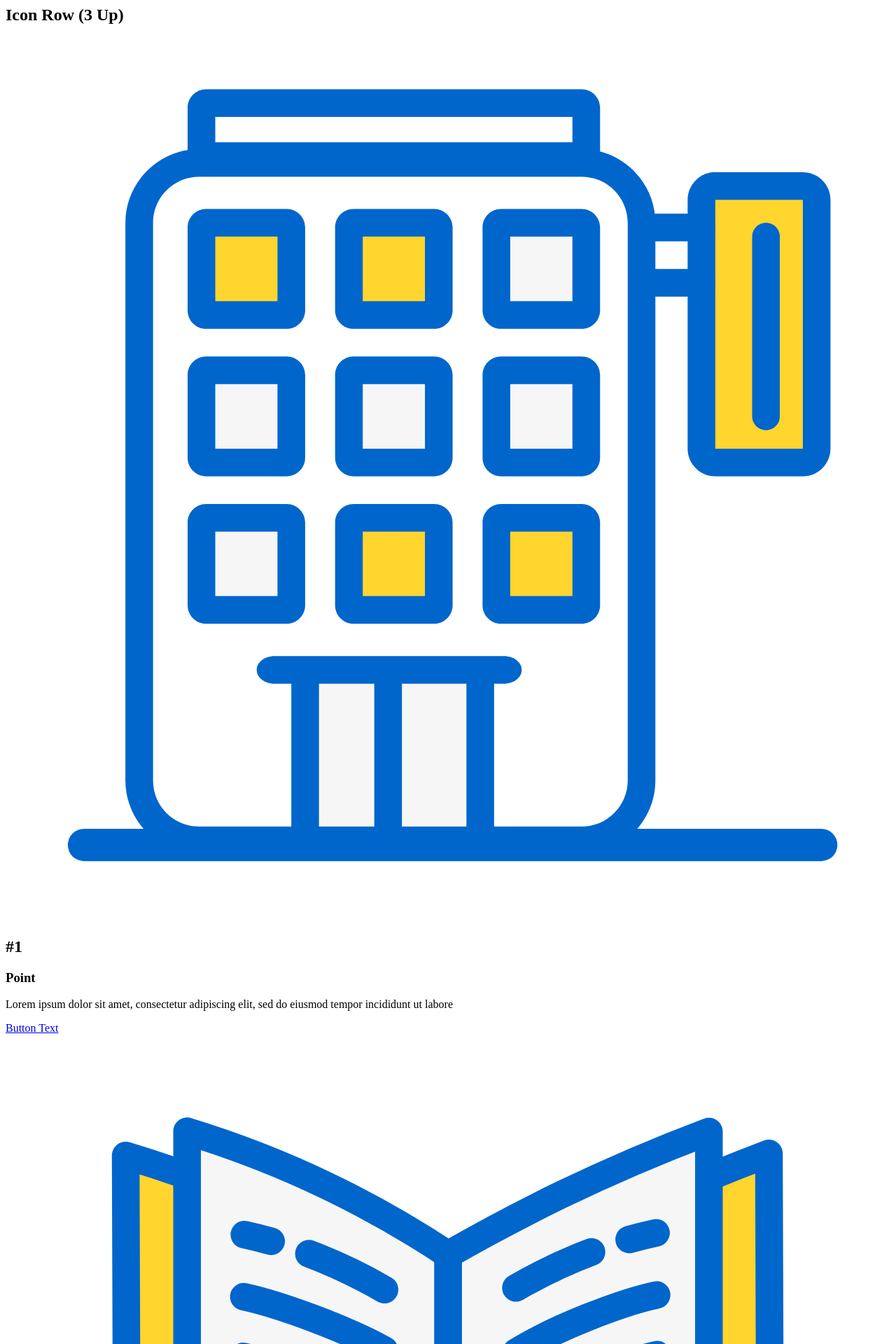
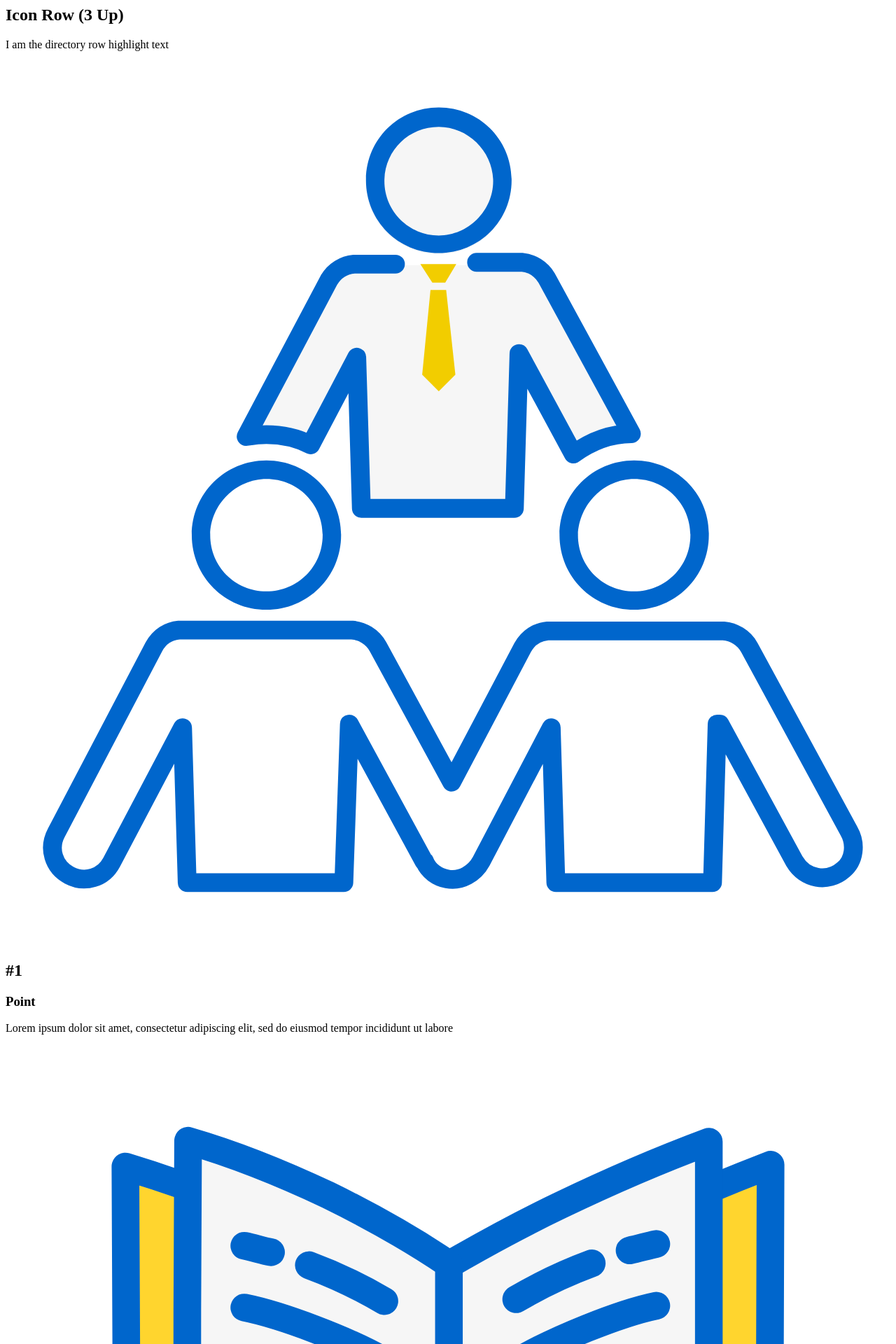
Before and after one commit to UMKC-MCOM/framework, a PHP site: page /includes/ks/icon-row.html in a window 1280 px wide. Shown: the top 1920 px of the page at 70% size. Run offline with PHP 8.4, Linux system fonts and the light colour scheme.

Commit message:
Clean-up and removal of buttons

```diff
--- a/includes/ks/icon-row.html
+++ b/includes/ks/icon-row.html
@@ -1,79 +1,142 @@
-<div class="content-row bg-umkc-gray">
-    <h2>Icon Row (3 Up)</h2>
-    <div class="icon-row icon-row--small-stats jc-evenly">
-        <div class="icon-row__item icon-row__item--stats">
-            <img src="src\images\svg\building-dormApartment.svg" class="icon-row__image" alt="">
+<div class="content-row bg-umkc-gray" id="icon">
+    <div class="text-center">
+        <h2 id="directory">Icon Row (3 Up)</h2>
+        <p class="highlight">I am the directory row highlight text</p>
+    </div>
+    <div class="icon-row">
+        <div class="icon-row__item">
+            <div class="icon-row__image">
+                <svg class="icon icon-row__icon" xmlns="http://www.w3.org/2000/svg" viewBox="0 0 96 96">
+                  <path d="m58.8,23.7c-.6-1-1.6-1.6-2.7-1.7h-18.3c-1.1.1-2.1.7-2.7,1.7l-9,17.1c.7-.1,1.4-.2,2.2-.2,1.7,0,3.4.4,4.8,1.1l5-9.5.5,16.4h16.6l.5-16.8,5.9,10.9c1.8-1.3,3.9-2.2,6.3-2.2l-9.1-16.8Z" fill="#f6f6f6"/>
+                  <path d="m47,20.8c4.4,0,7.9-3.5,7.9-7.9s-3.5-7.9-7.9-7.9-7.9,3.5-7.9,7.9c-.1,4.3,3.5,7.9,7.9,7.9Z" fill="#f6f6f6"/>
+                  <path d="m42.3,21.9h-4.5c-1.1.1-2.1.7-2.7,1.7l-9,17c.7-.1,1.4-.2,2.2-.2,1.7,0,3.4.4,4.8,1.1l5-9.5.5,16.4h16.6l.5-16.8,5.9,10.9c1.8-1.3,3.9-2.2,6.3-2.2l-9.2-16.9c-.6-1-1.6-1.6-2.7-1.7h-4.9" fill="none" stroke="#06c" stroke-linecap="round" stroke-linejoin="round" stroke-width="2.04"/>
+                  <polygon points="47 23.9 47.7 23.9 48.9 21.9 45 21.9 46.3 23.9 47 23.9" fill="#f2cd00"/>
+                  <polygon points="48.8 33.9 47.8 24.7 47 24.7 46.1 24.7 45.2 33.9 47 35.7 48.8 33.9" fill="#f2cd00"/>
+                  <path d="m47,7c3.2,0,5.9,2.7,5.9,5.9s-2.7,5.9-5.9,5.9-5.9-2.6-5.9-5.9,2.6-5.9,5.9-5.9m0-2.1c-4.4,0-7.9,3.5-7.9,7.9s3.5,7.9,7.9,7.9,7.9-3.5,7.9-7.9-3.5-7.9-7.9-7.9h0Z" fill="#06c"/>
+                  <path d="m28.3,45.2c3.4,0,6.1,2.7,6.1,6.1s-2.7,6.1-6.1,6.1-6.1-2.7-6.1-6.1c0-3.3,2.8-6.1,6.1-6.1m0-2c-4.5,0-8.1,3.6-8.1,8.1s3.6,8.1,8.1,8.1,8.1-3.6,8.1-8.1-3.6-8.1-8.1-8.1h0Z" fill="#06c"/>
+                  <path d="m68.2,45.2c3.4,0,6.1,2.7,6.1,6.1s-2.7,6.1-6.1,6.1-6.1-2.7-6.1-6.1c.1-3.3,2.8-6.1,6.1-6.1m0-2c-4.5,0-8.1,3.6-8.1,8.1s3.6,8.1,8.1,8.1,8.1-3.6,8.1-8.1c.1-4.5-3.6-8.1-8.1-8.1h0Z" fill="#06c"/>
+                  <path d="m77.2,71.8l-.5,17.2h-17l-.5-16.8-7.6,14.5c-.7,1.3-2.2,2.2-3.7,1.9-1.1-.2-2-.9-2.4-1.8,0,0,0-.1-.1-.1l-8.1-14.9-.6,17.2h-17l-.5-16.8-7.7,14.6c-.9,1.7-2.9,2.3-4.6,1.4-1.7-.9-2.3-2.9-1.4-4.6l10.6-20.2c.6-1.1,1.6-1.7,2.7-1.8h18.8c1.1.1,2.2.7,2.8,1.8l8,14.7,7.7-14.6c.6-1.1,1.6-1.7,2.7-1.8h19.1c1.1.1,2.2.7,2.8,1.8l10.8,19.9c.8,1.4.6,3.2-.6,4.2-1.7,1.5-4.2,1-5.3-.9l-8.1-14.9s-.3,0-.3,0Z" fill="none" stroke="#06c" stroke-linecap="round" stroke-linejoin="round" stroke-width="2.04"/>
+                </svg>
+            </div>
             <div class="icon-row__stats">
                 <h2 class="icon-row__title icon-row__title--heavy">#1</h2>
             </div>
             <div class="icon-row__details">
                 <h3 class="icon-row__title icon-row__title--light">Point</h3>
-                <p class="icon-row__details--copy">Lorem ipsum dolor sit amet, consectetur adipiscing elit, sed do eiusmod tempor incididunt ut labore</p>
-                <a href="#" class="button button--umkc-yellow button--cta">Button Text</a>
+                <p class="icon-row__copy">Lorem ipsum dolor sit amet, consectetur adipiscing elit, sed do eiusmod tempor incididunt ut labore</p>
+
             </div>
         </div>
-        <div class="icon-row__item icon-row__item--stats">
-            <img src="src\images\svg\book-academicUnits.svg" class="icon-row__image" alt="">
+        <div class="icon-row__item">
+            <div class="icon-row__image">
+                <svg class="icon icon-row__icon" xmlns="http://www.w3.org/2000/svg" viewBox="0 0 96 96">
+                  <path d="m83,55.9c-4.2,0-10,.2-17.5.2-8.2,0-13.8,2.1-17.4,4.7v-31.3c4.6-2.7,9.6-5.4,15.1-8,6.9-3.4,13.6-6.2,19.8-8.6-.1,14.6-.1,28.4,0,43Z" fill="#ffd52e" stroke="#06c" stroke-linecap="round" stroke-linejoin="round" stroke-width="3"/>
+                  <path d="m13.2,56.2c4.2,0,11.8.3,20.4.3,7,0,11.5,1.9,14.5,4.3v-31.3c-4.5-3-9.9-6.2-16.2-9.1-6.9-3.3-13.3-5.6-18.9-7.3.1,14.7.1,28.4.2,43.1Z" fill="#ffd52e" stroke="#06c" stroke-linecap="round" stroke-linejoin="round" stroke-width="3"/>
+                  <path d="m76.3,48.7c-3.9.6-8.6,1.6-13.8,3.5-6,2.2-10.9,4.9-14.5,7.3V23.8c3.8-2.2,7.8-4.4,12.2-6.5,5.6-2.7,11-5,16.1-6.9v38.3Z" fill="#f6f6f6" stroke="#06c" stroke-linecap="round" stroke-linejoin="round" stroke-width="3"/>
+                  <path d="m19.7,48.7h0s8.6,1.3,14.6,3.2c3.6,1.2,8.5,3.3,13.8,7.5V23.7c-3.7-2.5-8-5-13.1-7.5-5.5-2.6-10.7-4.6-15.2-5.9-.1,12.1-.1,26.5-.1,38.4Z" fill="#f6f6f6" stroke="#06c" stroke-linecap="round" stroke-linejoin="round" stroke-width="3"/>
+                  <path d="m25.9,21.7c1,.2,1.9.5,2.9.7" fill="none" stroke="#06c" stroke-linecap="round" stroke-linejoin="round" stroke-width="3"/>
+                  <path d="m32.9,23.8c2.7,1,5.5,2.3,8.2,3.9" fill="none" stroke="#06c" stroke-linecap="round" stroke-linejoin="round" stroke-width="3"/>
+                  <path d="m25.9,28.4c4,.8,11.2,3.5,15.2,5.8" fill="none" stroke="#06c" stroke-linecap="round" stroke-linejoin="round" stroke-width="3"/>
+                  <path d="m25.8,34.9c4,.8,12,3.6,15.6,5.8" fill="none" stroke="#06c" stroke-linecap="round" stroke-linejoin="round" stroke-width="3"/>
+                  <path d="m32.7,42.8c3.4,1.3,6.9,3,10.2,5.1" fill="none" stroke="#06c" stroke-linecap="round" stroke-linejoin="round" stroke-width="3"/>
+                  <path d="m25.7,40.7c1,.2,1.9.4,2.9.7" fill="none" stroke="#06c" stroke-linecap="round" stroke-linejoin="round" stroke-width="3"/>
+                  <path d="m70.6,21.5c-1,.2-1.9.5-2.9.7" fill="none" stroke="#06c" stroke-linecap="round" stroke-linejoin="round" stroke-width="3"/>
+                  <path d="m63.6,23.6c-2.7,1-5.5,2.3-8.2,3.9" fill="none" stroke="#06c" stroke-linecap="round" stroke-linejoin="round" stroke-width="3"/>
+                  <path d="m70.6,28.2c-3.9.8-11.2,3.7-15.3,6.2" fill="none" stroke="#06c" stroke-linecap="round" stroke-linejoin="round" stroke-width="3"/>
+                  <path d="m70.7,34.7c-3.9.8-11.2,4-15.3,6.5" fill="none" stroke="#06c" stroke-linecap="round" stroke-linejoin="round" stroke-width="3"/>
+                  <path d="m63.7,43.8c-3.4,1.3-6.9,3-10.2,5.1" fill="none" stroke="#06c" stroke-linecap="round" stroke-linejoin="round" stroke-width="3"/>
+                  <path d="m70.7,41.8c-1,.2-1.9.4-2.9.7" fill="none" stroke="#06c" stroke-linecap="round" stroke-linejoin="round" stroke-width="3"/>
+                  <circle cx="47.8" cy="70.3" r="15.2" fill="#fff" stroke="#06c" stroke-linecap="round" stroke-linejoin="round" stroke-width="3"/>
+                  <polygon points="56.8 78.3 38.8 78.3 38.8 65.5 47.8 60.9 56.8 65.5 56.8 78.3" fill="#ffd52e" stroke="#06c" stroke-linecap="round" stroke-linejoin="round" stroke-width="3"/>
+                  <path d="m48.6,68.1h-1.7c-.3,0-.6-.3-.6-.6v-.5c0-.3.3-.6.6-.6h1.7c.3,0,.6.3.6.6v.6c0,.3-.2.5-.6.5Z" fill="#06c"/>
+                  <path d="m44,68.1h-1.7c-.3,0-.6-.3-.6-.6v-.5c0-.3.3-.6.6-.6h1.7c.3,0,.6.3.6.6v.6c0,.3-.3.5-.6.5Z" fill="#06c"/>
+                  <path d="m53.3,68.1h-1.7c-.3,0-.6-.3-.6-.6v-.5c0-.3.3-.6.6-.6h1.7c.3,0,.6.3.6.6v.6c0,.3-.3.5-.6.5Z" fill="#06c"/>
+                  <path d="m48.6,71.6h-1.7c-.3,0-.6-.3-.6-.6v-.6c0-.3.3-.6.6-.6h1.7c.3,0,.6.3.6.6v.6c0,.3-.2.6-.6.6Z" fill="#06c"/>
+                  <path d="m44,71.6h-1.7c-.3,0-.6-.3-.6-.6v-.6c0-.3.3-.6.6-.6h1.7c.3,0,.6.3.6.6v.6c0,.3-.3.6-.6.6Z" fill="#06c"/>
+                  <path d="m53.3,71.6h-1.7c-.3,0-.6-.3-.6-.6v-.6c0-.3.3-.6.6-.6h1.7c.3,0,.6.3.6.6v.6c0,.3-.3.6-.6.6Z" fill="#06c"/>
+                  <path d="m44,75.1h-1.7c-.3,0-.6-.3-.6-.6v-.6c0-.3.3-.6.6-.6h1.7c.3,0,.6.3.6.6v.6c0,.3-.3.6-.6.6Z" fill="#06c"/>
+                  <path d="m53.3,75.1h-1.7c-.3,0-.6-.3-.6-.6v-.6c0-.3.3-.6.6-.6h1.7c.3,0,.6.3.6.6v.6c0,.3-.3.6-.6.6Z" fill="#06c"/>
+                  <path d="m48.7,77.4h-1.9c-.3,0-.5-.2-.5-.5v-3c0-.3.2-.5.5-.5h1.9c.3,0,.5.2.5.5v3c0,.3-.2.5-.5.5Z" fill="#06c"/>
+                </svg>
+            </div>
             <div class="icon-row__stats">
                 <h2 class="icon-row__title icon-row__title--heavy">#2</h2>
             </div>
             <div class="icon-row__details">
-                <h3 class="icon-row__title icon-row__title--light">Point</h3>
-                <p class="icon-row__details--copy">Lorem ipsum dolor sit amet, consectetur adipiscing elit, sed do eiusmod tempor incididunt ut labore</p>
-                <a href="#" class="button button--umkc-yellow button--cta">Button Text</a>
+                <h3 class="icon-row__title icon-row__title--light">
+                    <a href="#">Point</a></h3>
+                <p class="icon-row__copy">Lorem ipsum dolor sit amet, consectetur adipiscing elit, sed do eiusmod tempor incididunt ut labore</p>
+
             </div>
         </div>
-        <div class="icon-row__item icon-row__item--stats">
-            <img src="src\images\svg\computer-arrow.svg" class="icon-row__image" alt="">
+        <div class="icon-row__item">
+            <div class="icon-row__image">
+                <svg class="icon icon-row__icon" xmlns="http://www.w3.org/2000/svg" viewBox="0 0 96 96">
+                  <rect x="16.8" y="22.5" width="62.3" height="40" fill="#fff"/>
+                  <path d="m77.7,24v37H18.3V24h59.4m3-3H15.3v43h65.3l.1-43h0Z" fill="#06c"/>
+                  <rect x="33.5" y="32.5" width="29" height="21" fill="#ffd52e"/>
+                  <path d="m61,34v18h-26v-18h26m3-3h-32v24h32v-24h0Z" fill="#06c"/>
+                  <polyline points="49.2 48.1 54 43.3 49.1 38.3" fill="#ffd52e" stroke="#06c" stroke-linecap="round" stroke-linejoin="round" stroke-width="3"/>
+                  <line x1="41.5" y1="43.2" x2="50.5" y2="43.2" fill="none" stroke="#06c" stroke-linecap="round" stroke-linejoin="round" stroke-width="3"/>
+                  <polyline points="57 69 57 73 39 73 39 69" fill="#ffd52e" stroke="#06c" stroke-linecap="round" stroke-linejoin="round" stroke-width="3"/>
+                  <path d="m79,18c2.8,0,5,2.2,5,5v39c0,2.8-2.2,5-5,5H17c-2.8,0-5-2.2-5-5V23c0-2.8,2.2-5,5-5h62m0-3H17c-4.4,0-8,3.6-8,8v39c0,4.4,3.6,8,8,8h62c4.4,0,8-3.6,8-8V23c0-4.4-3.6-8-8-8h0Z" fill="#06c"/>
+                  <path d="m87.9,70.1h0m0,0c-.6,3.4-3.1,5.9-6,5.9H13.1c-2.9,0-5.4-2.5-6-5.9h80.8m0-3H7.1c-.9,0-1.7.4-2.3,1.1-.6.7-.8,1.6-.7,2.5.9,4.9,4.7,8.4,9,8.4h68.8c4.3,0,8-3.5,8.9-8.3.1-.2.1-.4.1-.7,0-1.7-1.3-3-3-3h0Zm0,6h0Z" fill="#06c"/>
+                  <line x1="48.5" y1="19.5" x2="48.5" y2="19.5" fill="none" stroke="#06c" stroke-linecap="round" stroke-linejoin="round" stroke-width="3"/>
+                </svg>
+            </div>
             <div class="icon-row__stats">
                 <h2 class="icon-row__title icon-row__title--heavy">#3</h2>
             </div>
             <div class="icon-row__details">
                 <h3 class="icon-row__title icon-row__title--light">Point</h3>
-                <p class="icon-row__details--copy">Lorem ipsum dolor sit amet, consectetur adipiscing elit, sed do eiusmod tempor incididunt ut labore</p>
-                <a href="#" class="button button--umkc-yellow button--cta">Button Text</a>
+                <p class="icon-row__copy">Lorem ipsum dolor sit amet, consectetur adipiscing elit, sed do eiusmod tempor incididunt ut labore</p>
+
             </div>
         </div>
     </div>
 </div>
 
 <div class="content-row bg-umkc-gray">
-    <h2>Icon Row (4 Up)</h2>
-    <div class="icon-row icon-row--small-stats jc-evenly">
-        <div class="icon-row__item icon-row__item--stats">
-            <img src="src\images\svg\computer-arrow.svg" class="icon-row__image" alt="">
+    <div class="text-center">
+        <h2 id="directory">Icon Row (4 Up)</h2>
+        <p class="highlight">I am the directory row highlight text</p>
+    </div>
+    <div class="icon-row">
+        <div class="icon-row__item">
+            <div class="icon-row__image">
+                <img src="src/images/svg/computer-arrow.svg" class="icon-row__icon" alt=""/>
+            </div>
             <div class="icon-row__details">
-                <a href="#" title="">
-                    <h3 class="icon-row__title icon-row__title--light">Point</h3>
-                </a>
-                <p class="icon-row__details--copy">Lorem ipsum dolor sit amet, consectetur adipiscing elit, sed do eiusmod tempor incididunt ut labore</p>
+                <h3 class="icon-row__title icon-row__title--light">
+                    <a href="#" title="">Point</a>
+                </h3>
+                <p class="icon-row__copy">Lorem ipsum dolor sit amet, consectetur adipiscing elit, sed do eiusmod tempor incididunt ut labore</p>
             </div>
         </div>
-        <div class="icon-row__item icon-row__item--stats">
-            <img src="src\images\svg\building-dormApartment.svg" class="icon-row__image" alt="">
+        <div class="icon-row__item">
+            <div class="icon-row__image">
+            <img src="src/images/svg/building-dormApartment.svg" class="icon-row__icon" alt="" /></div>
             <div class="icon-row__details">
-                <a href="#" title="">
-                    <h3 class="icon-row__title icon-row__title--light">Point</h3>
-                </a>
-                <p class="icon-row__details--copy">Lorem ipsum dolor sit amet, consectetur adipiscing elit, sed do eiusmod tempor incididunt ut labore</p>
+                <h3 class="icon-row__title icon-row__title--light">Point</h3>
+                <p class="icon-row__copy">Lorem ipsum dolor sit amet, consectetur adipiscing elit, sed do eiusmod tempor incididunt ut labore</p>
             </div>
         </div>
-        <div class="icon-row__item icon-row__item--stats">
-            <img src="src\images\svg\book-academicUnits.svg" class="icon-row__image" alt="">
+        <div class="icon-row__item">
+            <div class="icon-row__image">
+                <img src="src/images/svg/book-academicUnits.svg" class="icon-row__icon" alt="" />
+            </div>
             <div class="icon-row__details">
-                <a href="#" title="">
-                    <h3 class="icon-row__title icon-row__title--light">Point</h3>
-                </a>
-                <p class="icon-row__details--copy">Lorem ipsum dolor sit amet, consectetur adipiscing elit, sed do eiusmod tempor incididunt ut labore</p>
+                <h3 class="icon-row__title icon-row__title--light">Point</h3>
+                <p class="icon-row__copy">Lorem ipsum dolor sit amet, consectetur adipiscing elit, sed do eiusmod tempor incididunt ut labore</p>
             </div>
         </div>
-        <div class="icon-row__item icon-row__item--stats">
-            <img src="src\images\svg\books-stacked.svg" class="icon-row__image" alt="">
+        <div class="icon-row__item">
+            <div class="icon-row__image">
+                <img src="src/images/svg/books-stacked.svg" class="icon-row__icon" alt="" />
+            </div>
             <div class="icon-row__details">
-                <a href="#" title="">
-                    <h3 class="icon-row__title icon-row__title--light">Point</h3>
-                </a>
-                <p class="icon-row__details--copy">Lorem ipsum dolor sit amet, consectetur adipiscing elit, sed do eiusmod tempor incididunt ut labore</p>
+                <h3 class="icon-row__title icon-row__title--light">Point</h3>
+                <p class="icon-row__copy">Lorem ipsum dolor sit amet, consectetur adipiscing elit, sed do eiusmod tempor incididunt ut labore</p>
             </div>
         </div>
     </div>
--- a/includes/ks/qs.html
+++ b/includes/ks/qs.html
@@ -1,4 +1,5 @@
-<div class="content-row bg-umkc-gray quote quote--single">
+<div class="content-row bg-umkc-gray">
+  <div class=" quote quote--single">
   <div class="quote__item">
     <span class="quote__icon">&#8220;</span>
     <blockquote class="quote__blockquote">Bacon ipsum dolor amet meatball jowl kielbasa pork belly buffalo. Cow pastrami burgdoggen spare ribs strip steak. Bacon ipsum dolor amet meatball jowl kielbasa pork belly buffalo. Cow pastrami burgdoggen spare ribs strip steak.</blockquote>
@@ -7,3 +8,5 @@
     <p>Title or major</p>
   </div>
 </div>
+
+</div>
--- a/src/scss/03-components/__components.scss
+++ b/src/scss/03-components/__components.scss
@@ -7,7 +7,6 @@
 @use "content";
 @use "icons";
 @use "calendar";
-@use "image";
 @use "hr";
 @use "lists";
 @use "table";
@@ -20,3 +19,4 @@
 @use "vertical-image";
 @use "accordion";
 @use "directory";
+@use "image";
```
Also changed, not shown: src/scss/04-layouts/_icon-row.scss (+29 -53 lines).
